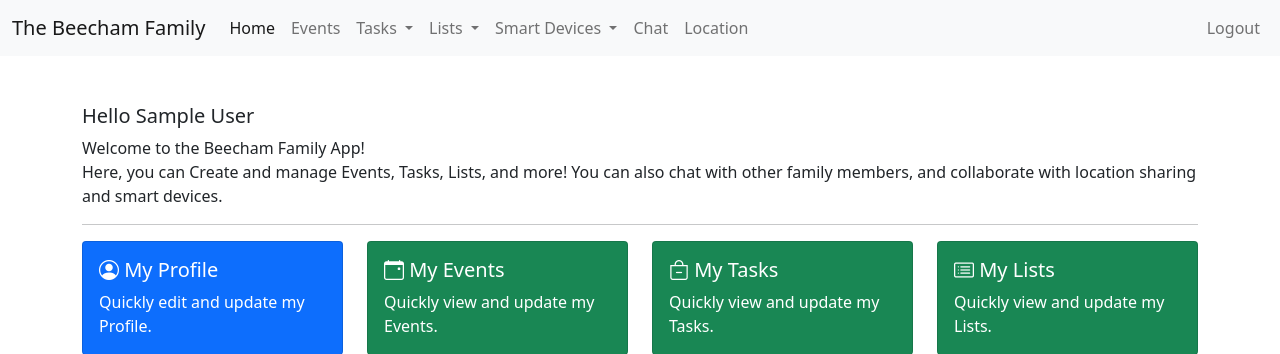
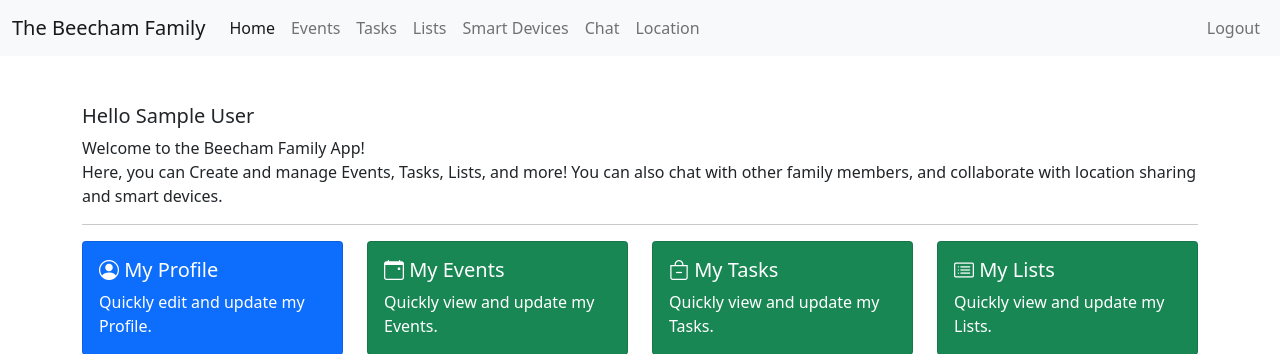
Before and after one commit to ByteMeDirk/100711297-cw2-2024, a Django app: page / in a window 1280 px wide. Shown: the top 354 px of the page. Run offline with Django 4.2, Linux system fonts and the light colour scheme; the visitor is signed in with stand-in values (Sample User, id 1); data comes from the database, SQL or seed files in the repository; data that the repository does not hold is empty.

Commit message:
Task - Test Management

```diff
--- a/templates/includes/navbar.html
+++ b/templates/includes/navbar.html
@@ -9,46 +9,28 @@
             {% if request.user.is_authenticated %}
                 <ul class="navbar-nav me-auto mb-2 mb-lg-0">
                     <li class="nav-item">
-                        <a class="nav-link active" aria-current="page" href="{% url 'home' %}">Home</a>
-                    </li>
-                        <li class="nav-item">
-                        <a class="nav-link" href="{% url 'calendar' %}">Events</a>
-                    </li>
-                    <li class="nav-item dropdown">
-                        <a class="nav-link dropdown-toggle" href="#" id="navbarDropdown" role="button"
-                           data-bs-toggle="dropdown" aria-expanded="false">
-                            Tasks
-                        </a>
-                        <ul class="dropdown-menu" aria-labelledby="navbarDropdown">
-                            <li><a class="dropdown-item" href="{% url 'create_task' %}">Create</a></li>
-                            <li><a class="dropdown-item" href="{% url 'list_tasks' %}">My Tasks</a></li>
-                        </ul>
-                    </li>
-                    <li class="nav-item dropdown">
-                        <a class="nav-link dropdown-toggle" href="#" id="navbarDropdown" role="button"
-                           data-bs-toggle="dropdown" aria-expanded="false">
-                            Lists
-                        </a>
-                        <ul class="dropdown-menu" aria-labelledby="navbarDropdown">
-                            <li><a class="dropdown-item" href="#">Create</a></li>
-                            <li><a class="dropdown-item" href="#">Edit/Delete</a></li>
-                        </ul>
-                    </li>
-                    <li class="nav-item dropdown">
-                        <a class="nav-link dropdown-toggle" href="#" id="navbarDropdown" role="button"
-                           data-bs-toggle="dropdown" aria-expanded="false">
-                            Smart Devices
-                        </a>
-                        <ul class="dropdown-menu" aria-labelledby="navbarDropdown">
-                            <li><a class="dropdown-item" href="#">Add</a></li>
-                            <li><a class="dropdown-item" href="#">Edit/Remove</a></li>
-                        </ul>
+                        <a class="nav-link {% if request.path == '/' %}active{% endif %}" aria-current="page"
+                           href="{% url 'home' %}">Home</a>
                     </li>
                     <li class="nav-item">
-                        <a class="nav-link" href="#">Chat</a>
+                        <a class="nav-link {% if request.path == '/calendar/' %}active{% endif %}"
+                           href="{% url 'calendar' %}">Events</a>
                     </li>
                     <li class="nav-item">
-                        <a class="nav-link" href="#">Location</a>
+                        <a class="nav-link {% if request.path == '/list_tasks/' %}active{% endif %}"
+                           href="{% url 'list_tasks' %}">Tasks</a>
+                    </li>
+                    <li class="nav-item">
+                        <a class="nav-link" href="#" aria-disabled="true">Lists</a>
+                    </li>
+                    <li class="nav-item">
+                        <a class="nav-link" href="#" aria-disabled="true">Smart Devices</a>
+                    </li>
+                    <li class="nav-item">
+                        <a class="nav-link" href="#" aria-disabled="true">Chat</a>
+                    </li>
+                    <li class="nav-item">
+                        <a class="nav-link" href="#" aria-disabled="true">Location</a>
                     </li>
                 </ul>
             {% endif %}
```
